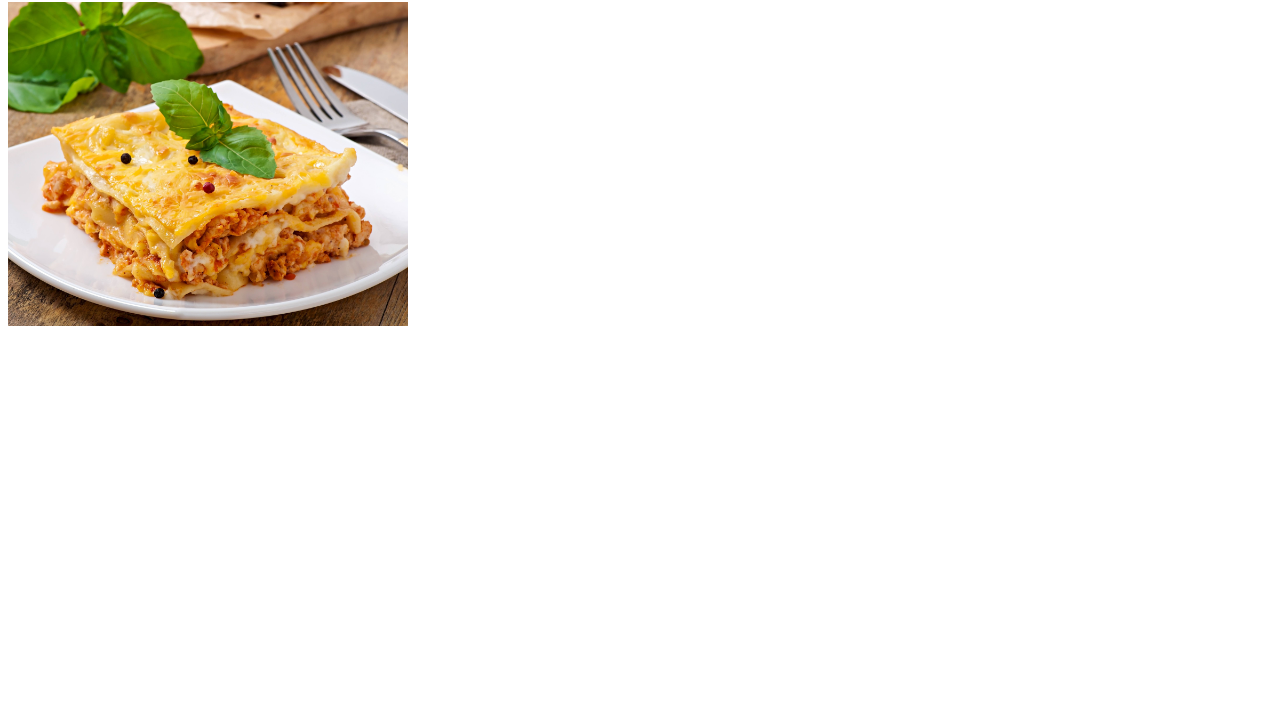
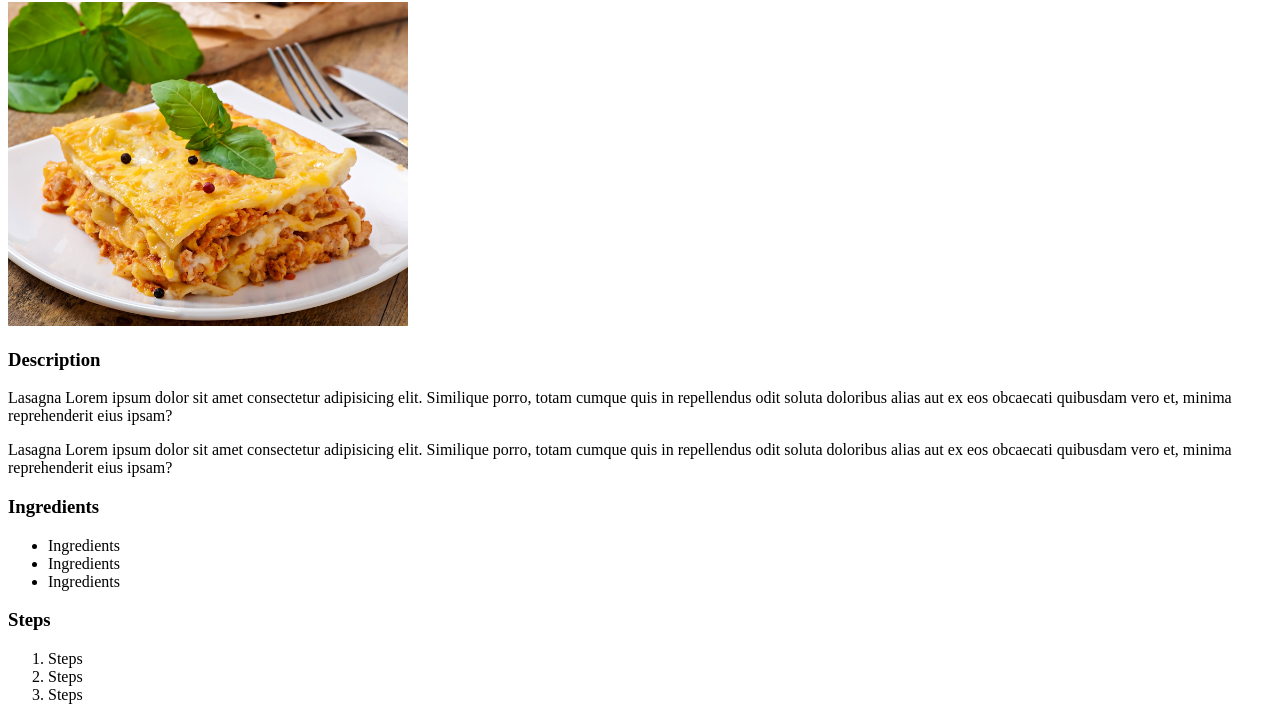
Before and after one commit to NicolasBRN/odin-recipes, a plain HTML site: page recipes/lasagna.html in a window 1280 px wide. Shown: the part 78-800 px from the top of the page. Drawn offline with Linux system fonts and the light colour scheme.

Commit message:
Fill lasagna.html info recipe

```diff
--- a/recipes/lasagna.html
+++ b/recipes/lasagna.html
@@ -6,7 +6,27 @@
     </head>
 
     <body>
+
         <h1>Lasagna</h1>
         <img src="../img/lasagna.jpg" alt="Image of a homemade lasagna" width="400px">
+
+        <h3>Description</h3>
+        <p>Lasagna Lorem ipsum dolor sit amet consectetur adipisicing elit. Similique porro, totam cumque quis in repellendus odit soluta doloribus alias aut ex eos obcaecati quibusdam vero et, minima reprehenderit eius ipsam?</p>
+        <p>Lasagna Lorem ipsum dolor sit amet consectetur adipisicing elit. Similique porro, totam cumque quis in repellendus odit soluta doloribus alias aut ex eos obcaecati quibusdam vero et, minima reprehenderit eius ipsam?</p>
+
+        <h3>Ingredients</h3>
+        <ul>
+            <li>Ingredients</li>
+            <li>Ingredients</li>
+            <li>Ingredients</li>
+        </ul>
+
+        <h3>Steps</h3>
+        <ol>
+            <li>Steps</li>
+            <li>Steps</li>
+            <li>Steps</li>
+        </ol>
+
     </body>
 </html>
```
